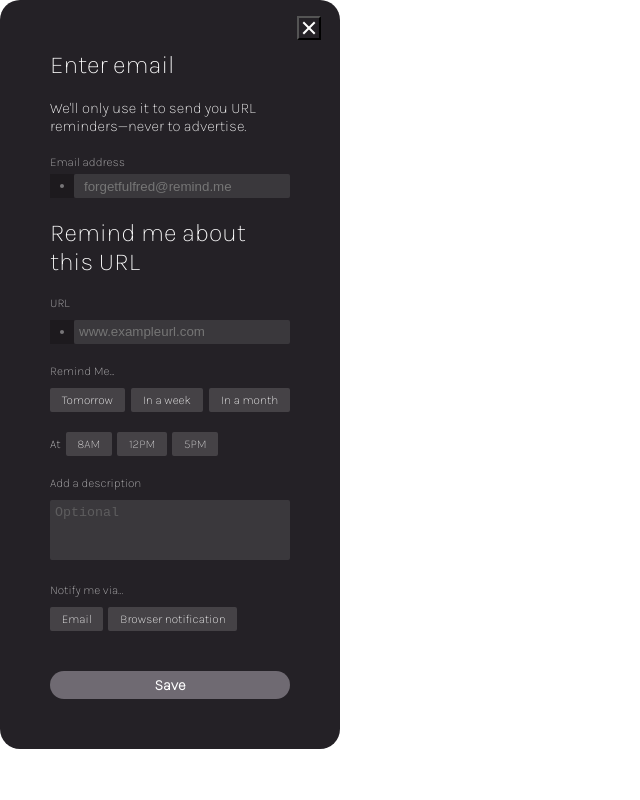
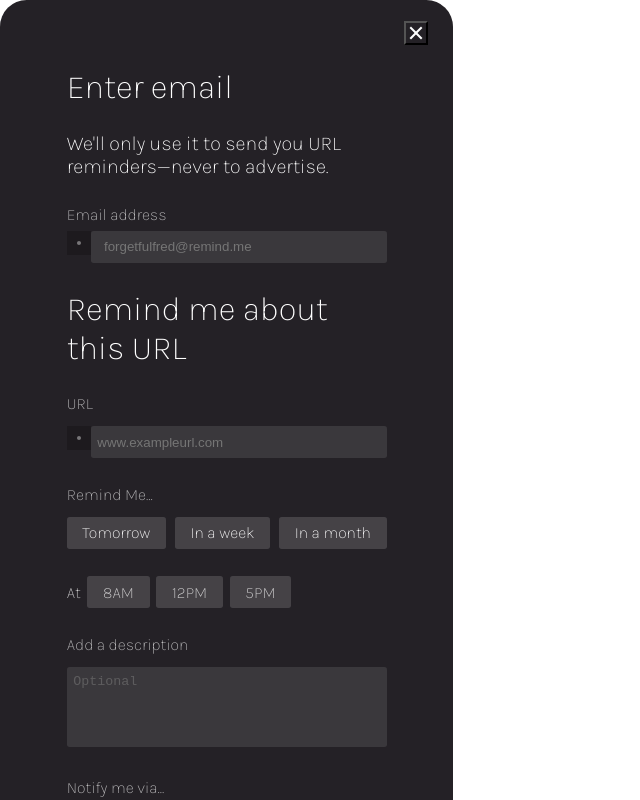
Before and after one commit to Matt-Hulme/Remind.Me, a React (Vite) app: page / in a window 1280 px wide. Shown: the top 800 px of the page, without its empty margins (0-640 px from the left). Built offline with nearby package versions, Linux system fonts and the light colour scheme.

Commit message:
Need to convert css rem values ((*12)/4)

```diff
--- a/src/App.css
+++ b/src/App.css
@@ -1,5 +1,5 @@
 html {
-  font-size: 12px;
+  font-size: 16px;
 }
 
 * {
@@ -50,7 +50,6 @@ html {
 
 .MainPageWrapper {
   position: relative;
-
   height: 100%;
   width: 100%;
 }
@@ -179,8 +178,8 @@ html {
 }
 
 .EmailCaptureField {
-  margin-bottom: 0px;
-  padding-bottom: 0px;
+  margin-bottom: 0;
+  padding-bottom: 0;
 }
 
 .EmailCaptureFieldForm {
@@ -272,12 +271,12 @@ html {
 
 .SelectableOptionButton.active:hover {
   opacity: 1;
-  outline: 1px solid white;
+  outline: 0.083333rem solid white;
 }
 
 .SelectableOptionButton:hover {
   opacity: 0.5;
-  outline: 1px solid white;
+  outline: 0.083333rem solid white;
 }
 
 .CalendarButton {
@@ -445,8 +444,8 @@ html {
   align-items: center;
   justify-content: flex-start;
   height: 4.66667rem;
-  margin-bottom: 0px;
-  padding-bottom: 0px;
+  margin-bottom: 0;
+  padding-bottom: 0;
 }
 
 .UpgradeButton {
```
